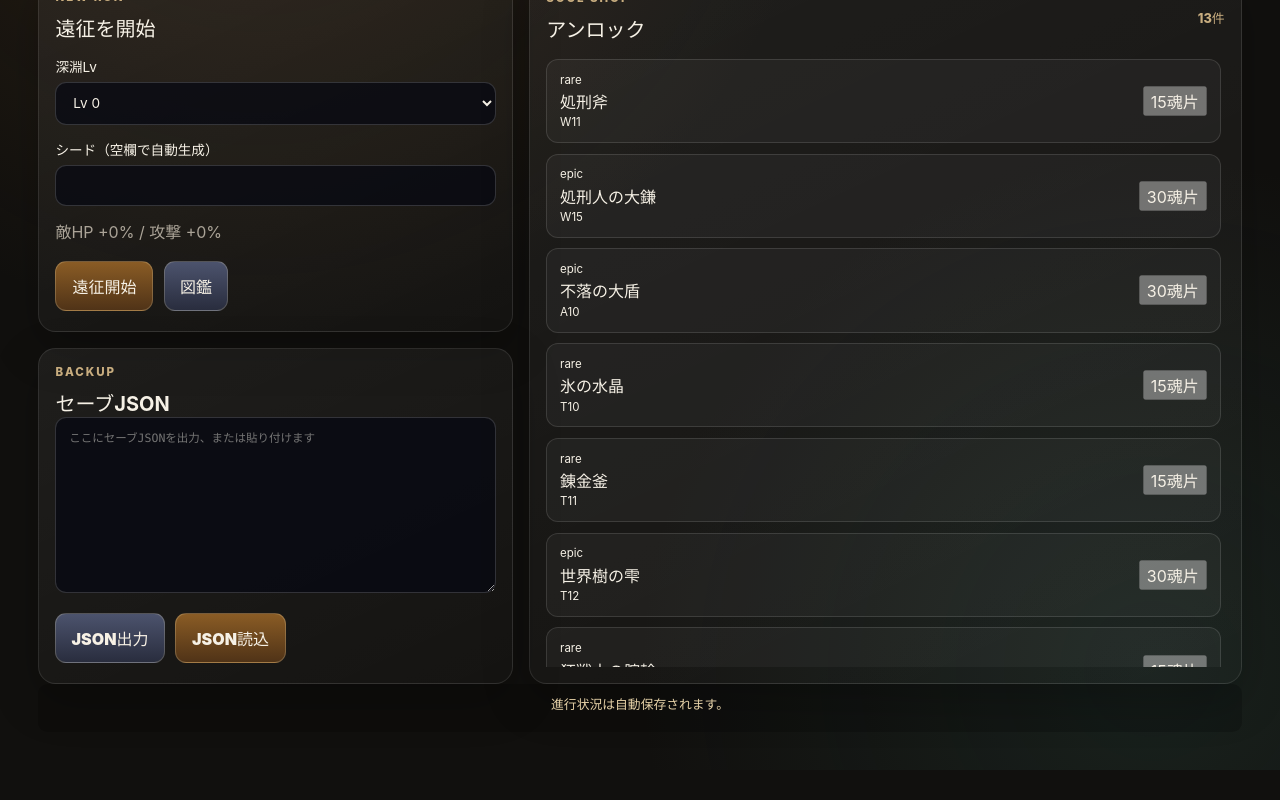
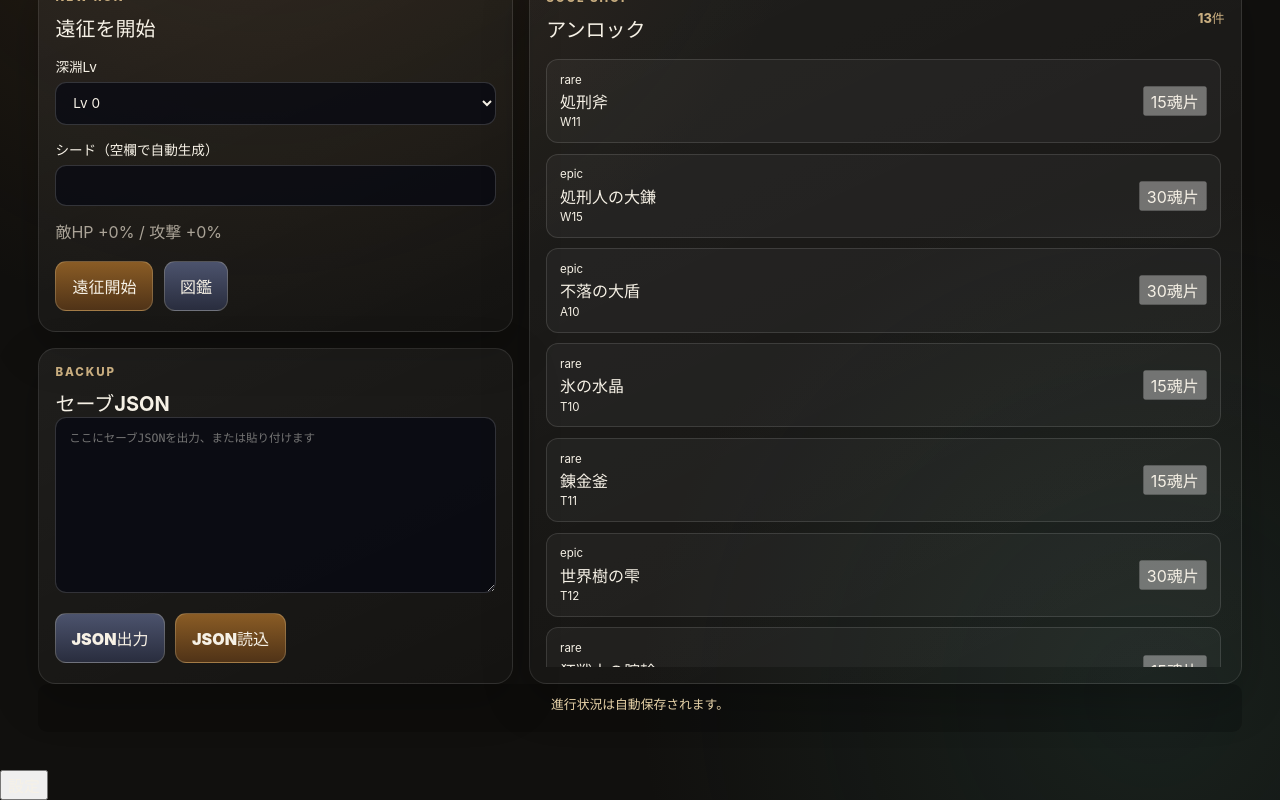
Before and after one commit to dolphin23-jp/Free-DH, a React (Vite) app: page / in a window 1280 px wide. Shown: the part 240-1040 px from the top of the page. Before the commit the page ends 1010 px from the top, so only its background shows below. Built offline with nearby package versions, Linux system fonts and the light colour scheme.

Commit message:
T21 mount global presentation settings

```diff
--- a/src/ui/App.tsx
+++ b/src/ui/App.tsx
@@ -1,5 +1,11 @@
 import { GameScreen } from './GameScreen'
+import { SettingsOverlay } from './SettingsOverlay'
 
 export function App() {
-  return <GameScreen />
+  return (
+    <>
+      <GameScreen />
+      <SettingsOverlay />
+    </>
+  )
 }
```
